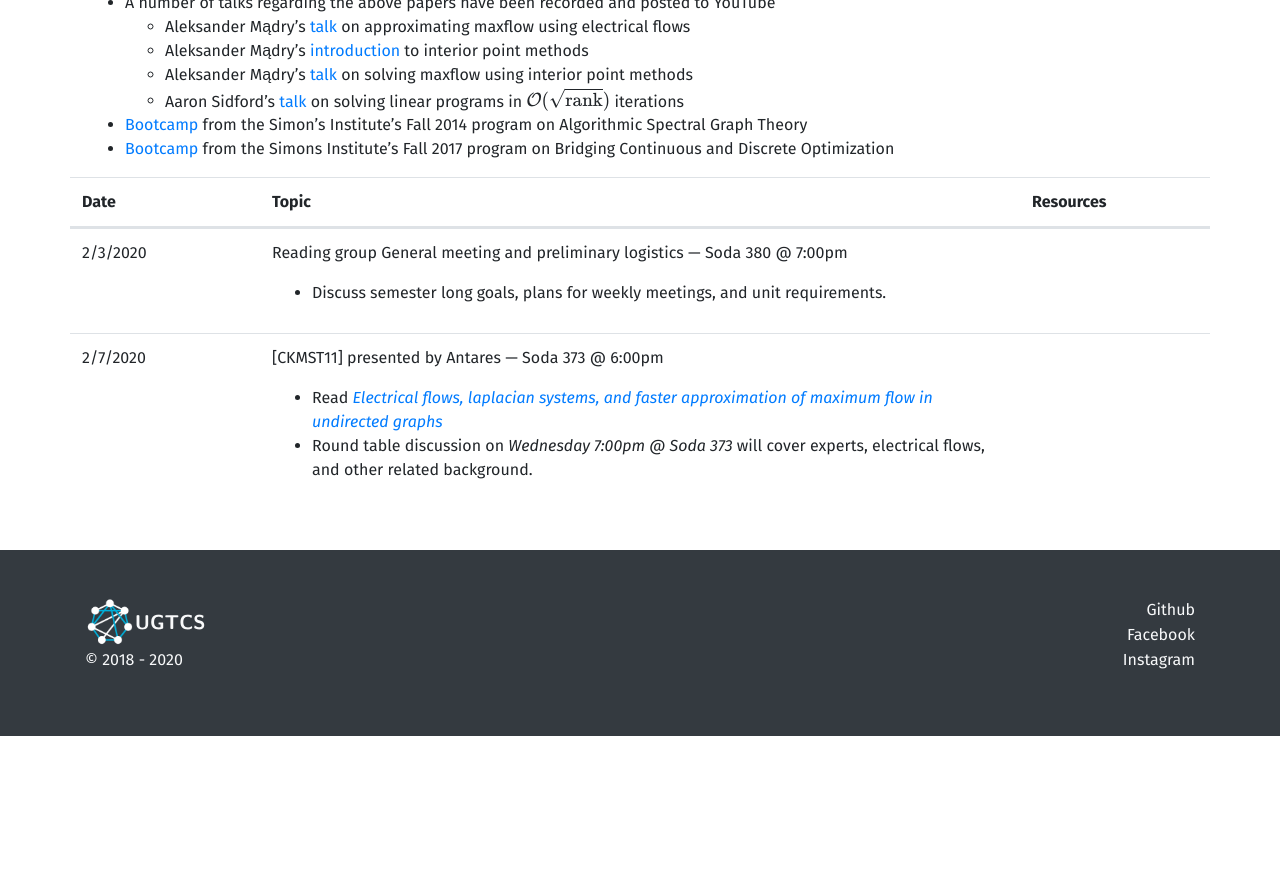
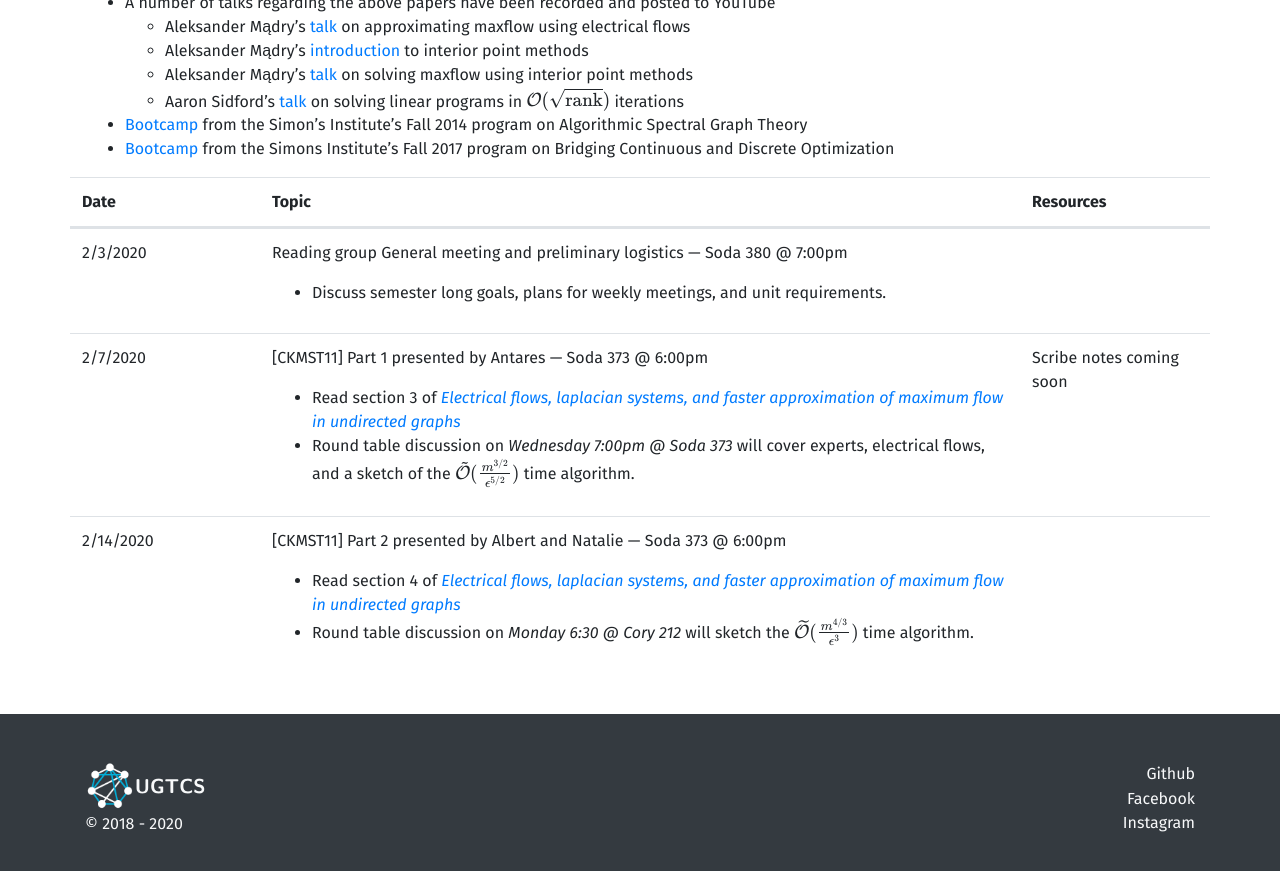
Before and after one commit to ugtcs/ugtcs.github.io, a Jekyll site: the page built from _reading-groups/sp20/maxflow.md, in a window 1280 px wide and 900 px high, scrolled down 849 px. Shown: the top 871 px of the window. Built offline with Jekyll 4.4.1, drawn with Linux system fonts in a browser that asks for light colours; formulas are drawn with MathJax 3; before the commit the page ends 1586 px from its top, so only the background shows below that; some of the changed text lies outside the part shown.

Commit message:
Updated maxflow reading group

```diff
--- a/_reading-groups/sp20/maxflow.md
+++ b/_reading-groups/sp20/maxflow.md
@@ -2,8 +2,8 @@
 name: Convex Optimization and Maximum Flows
 sem: 2020-2
 layout: reading-group
-location: Soda 373
-time: Round table discussions each Wednesday at 7:00 pm, and presentations each Friday at 6:00 pm
+location: Monday Cory 212, Friday Soda 373
+time: Round table discussions each Monday at 6:30 pm, and presentations each Friday at 6:00 pm
 logistics: >-
     Please join our emailing list [here](https://groups.google.com/d/forum/ugtcs-maxflow-sp20) to stay up to date with current events.
     Fill out this [Google Form](https://forms.gle/D4PKQVwo7RPJc23p8") for course units.
@@ -17,11 +17,21 @@ weeks:
       - Discuss semester long goals, plans for weekly meetings, and unit requirements.
   - date: 2/7/2020
     topic: >-
-      [CKMST11] presented by Antares &mdash; Soda 373 @ 6:00pm
+      [CKMST11] Part 1 presented by Antares &mdash; Soda 373 @ 6:00pm
 
-      - Read _[Electrical flows, laplacian systems, and faster approximation of maximum flow in undirected graphs](https://arxiv.org/abs/1010.2921)_
+      - Read section 3 of _[Electrical flows, laplacian systems, and faster approximation of maximum flow in undirected graphs](https://arxiv.org/abs/1010.2921)_
 
-      - Round table discussion on _Wednesday 7:00pm @ Soda 373_ will cover experts, electrical flows, and other related background.
+      - Round table discussion on _Wednesday 7:00pm @ Soda 373_ will cover experts, electrical flows, and a sketch of the $$\tilde{\mathcal{O}}(\frac{m^{3/2}}{\epsilon^{5/2}})$$ time algorithm.
+
+    resources:
+      Scribe notes coming soon
+  - date: 2/14/2020
+    topic: >-
+      [CKMST11] Part 2 presented by Albert and Natalie &mdash; Soda 373 @ 6:00pm
+
+      - Read section 4 of _[Electrical flows, laplacian systems, and faster approximation of maximum flow in undirected graphs](https://arxiv.org/abs/1010.2921)_
+
+      - Round table discussion on _Monday 6:30 @ Cory 212_ will sketch the $$\widetilde{\mathcal{O}}(\frac{m^{4/3}}{\epsilon^3})$$ time algorithm.
 ---
 
 In the past decade, major advancements in the design and analysis of algorithms have risen from a confluence of techniques developed in continuous and discrete optimization.
```
Also changed, not shown: Gemfile.lock.
